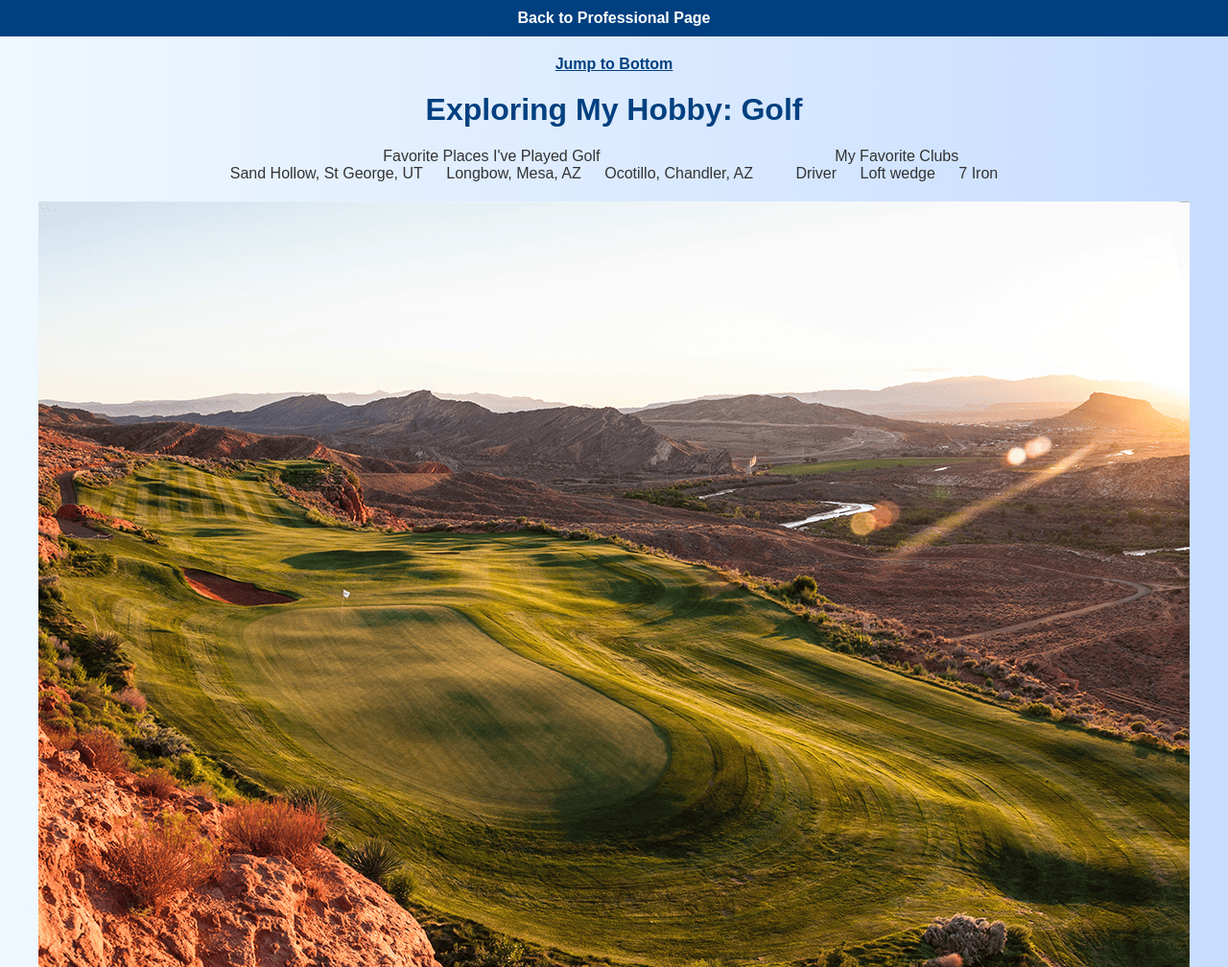
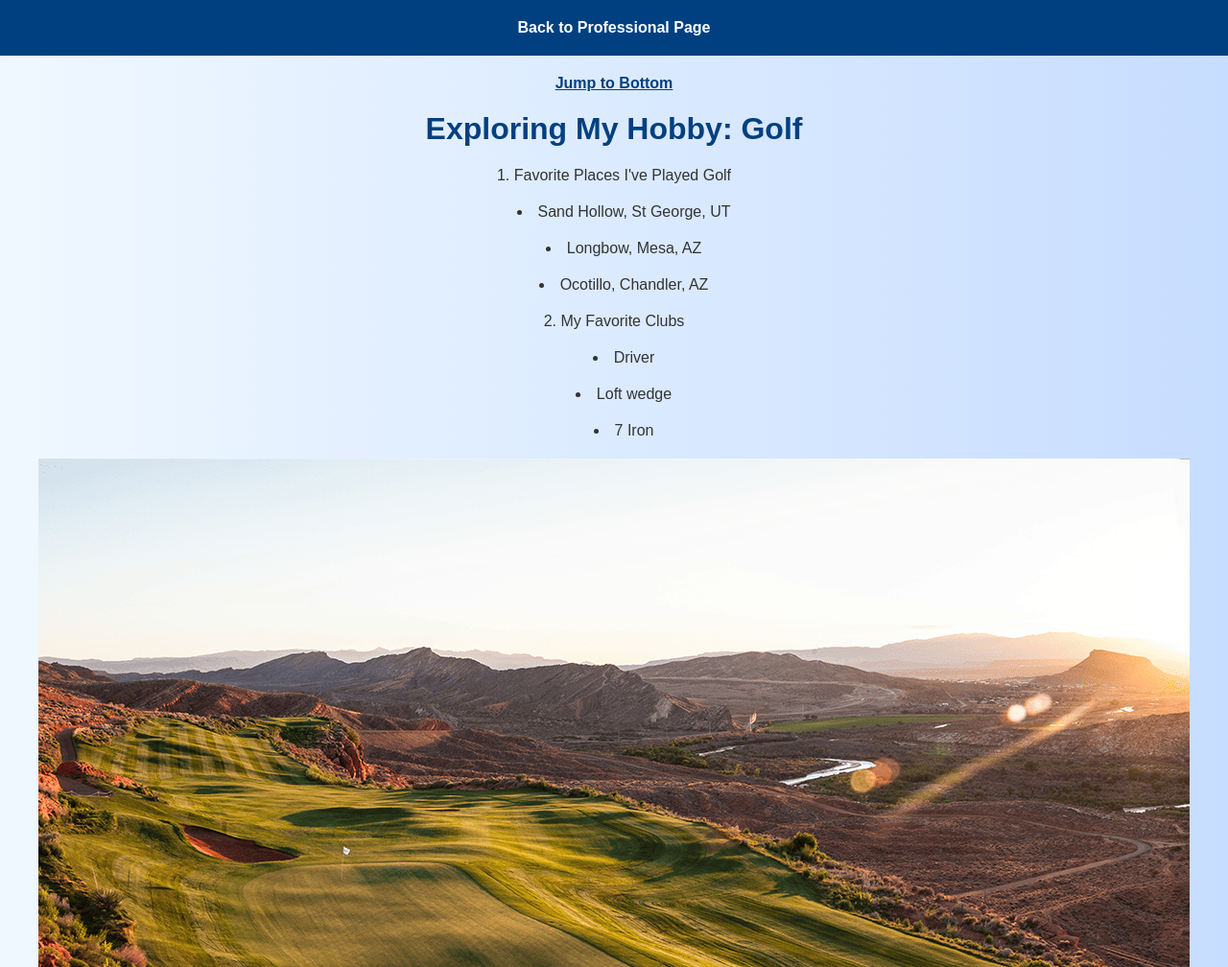
Before and after one commit to bjones86byu/IS201, a plain HTML site: page scratch.html in a window 1280 px wide. Shown: the top 1008 px of the page at 96% size. Drawn offline with Linux system fonts and the light colour scheme.

Commit message:
Add files via upload

```diff
--- a/css/scratchstyles.css
+++ b/css/scratchstyles.css
@@ -16,7 +16,7 @@ nav a {
   color: #ffffff;
   text-decoration: none;
   font-weight: bold;
- : 10px;
+  padding: 10px;
   display: inline-block;
 }
 
@@ -34,24 +34,26 @@ h1 {
   color: #004080;
 }
 
-ul {
-  list-style-type: none;
-  padding: 0;
-  text-align: center;
-}
-
-ul li {
-  margin: 10px 0;
-}
-
 ol.centered-list {
   padding-left: 0;
   text-align: center;
+  list-style-position: inside;
 }
 
 ol.centered-list li {
-  display: inline-block;
-  margin: 0 10px;
+  margin: 20px 0;
+}
+
+ul.centered-bullets {
+  padding-left: 0;
+  text-align: center;
+  list-style-type: disc;
+  margin: 0 auto;
+}
+
+ul.centered-bullets li {
+  display: list-item;
+  margin-left: 20px;
 }
 
 .responsive-img {
```
